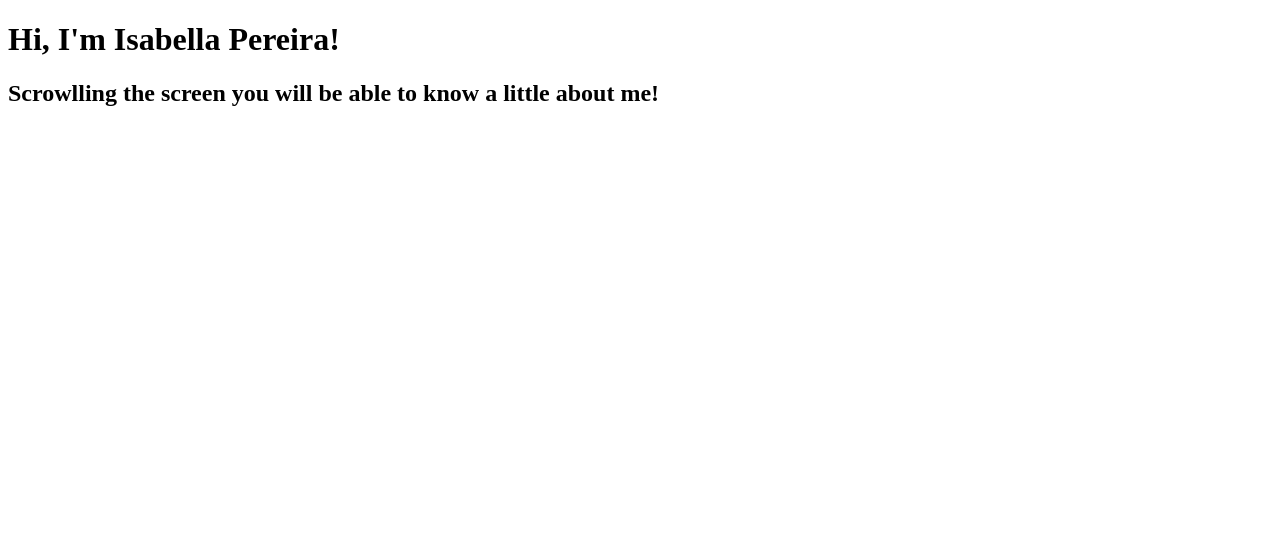
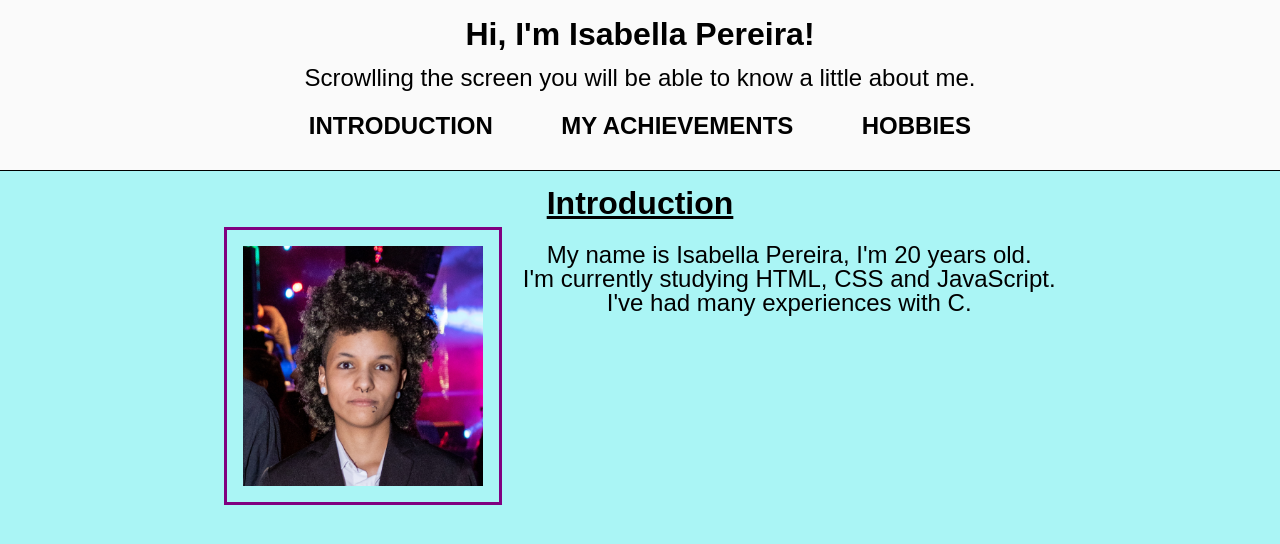
Before and after one commit to IPDSR/Portfolio, a plain HTML site: page index.html in a window 1280 px wide. Drawn offline with Linux system fonts and the light colour scheme; a web font is replaced by a local one.

Commit message:
Adicionando informações e estilização na página inicial.

```diff
--- a/index.html
+++ b/index.html
@@ -4,15 +4,33 @@
         <meta charset="utf-8">
         <meta name="viewport" content = "width=device-width initial-scale=1.0">
         <title>Isabella Pereira - Portfolio</title>
+        <link href="reset.css" rel="stylesheet">
         <link rel="preconnect" href="https://fonts.googleapis.com">
         <link rel="preconnect" href="https://fonts.gstatic.com" crossorigin>
         <link href="https://fonts.googleapis.com/css2?family=Hubballi&display=swap" rel="stylesheet">
+        <link href="style.css" rel="stylesheet">
+
     </head>
     <body>
-        <header class = "intro">
-            <h1 class = "titulo_pricipal">Hi, I'm Isabella Pereira!</h1>
-            <h2 class = "titulo_secundario">Scrowlling the screen you will be able to know a little about me!</h2>
+        <header class = "cabecalho">
+            <h1 class = "titulo_principal">Hi, I'm Isabella Pereira!</h1>
+            <h2 class = "titulo_secundario">Scrowlling the screen you will be able to know a little about me.</h2>
+            <nav class="cabecalho_navegacao">
+                <ul>
+                    <li class = "cabecalho_link"><a href="#">Introduction</a></li>
+                    <li class = "cabecalho_link"><a href="#">My Achievements</a></li>
+                    <li class = "cabecalho_link"><a href="#">Hobbies</a></li>
+                </ul>
+            </nav>
+        </header>
+        <main>
+            <section class = "general">
+                <h1 class = "titulo_principal">Introduction</h1>
+                <img src = "Eu.jpg" alt = "Minha Foto" class = "minha_foto">
+                <p class = "informacoes">My name is Isabella Pereira, I'm 20 years old.<br> I'm currently studying HTML, CSS and JavaScript.<br> I've had many experiences with C.</p>
+            </section>
 
-        </header>
+
+        </main>
     </body>
 </html>
--- a/style.css
+++ b/style.css
@@ -0,0 +1,74 @@
+body{
+    font-family: 'Hubballi', sans-serif;
+    background-color: rgb(170, 245, 245);
+    color: rgb(0, 0, 0);
+    text-align: center;
+}
+
+.cabecalho {
+    background-color: rgb(250, 250, 250);
+
+    width: 100%;
+    height: 100%;
+
+    text-align: center;
+    box-sizing: border-box;
+
+    padding-top: .1rem;
+    padding-bottom: 1rem;
+
+    border-bottom: 1px solid black;
+
+    position: relative;
+
+}
+
+.cabecalho_link, a:link {
+    font-size: 1.5rem;
+    display: inline-block;
+    padding-top: 0.5rem;
+    margin-right: 1rem;
+    margin-bottom: 0.5rem;
+    margin-left: 1rem;
+    text-transform: uppercase;
+	font-weight: bold;
+    text-decoration: none;
+    color: black;
+
+}
+
+nav a:hover {
+	color: magenta;
+	text-decoration: underline;
+}
+
+.titulo_principal {
+    font-size: 2rem;
+    padding: 1rem .5rem .5rem .5rem;
+    font-weight: bold;
+}
+
+.titulo_secundario {
+    padding:.5rem .5rem .5rem .5rem;
+    font-size: 1.5rem;
+}
+
+main section h1{
+    text-decoration: underline;
+}
+
+.minha_foto {
+    border: 3px solid purple;
+    padding: 1rem 1rem;
+    width: 15rem;
+    display: inline-block;
+    vertical-align: top;
+
+}
+
+.informacoes {
+    font-size: 1.5rem;
+    display: inline-block;
+    height: 100% center;
+    padding: 1rem 0 0 1rem;
+}
```
